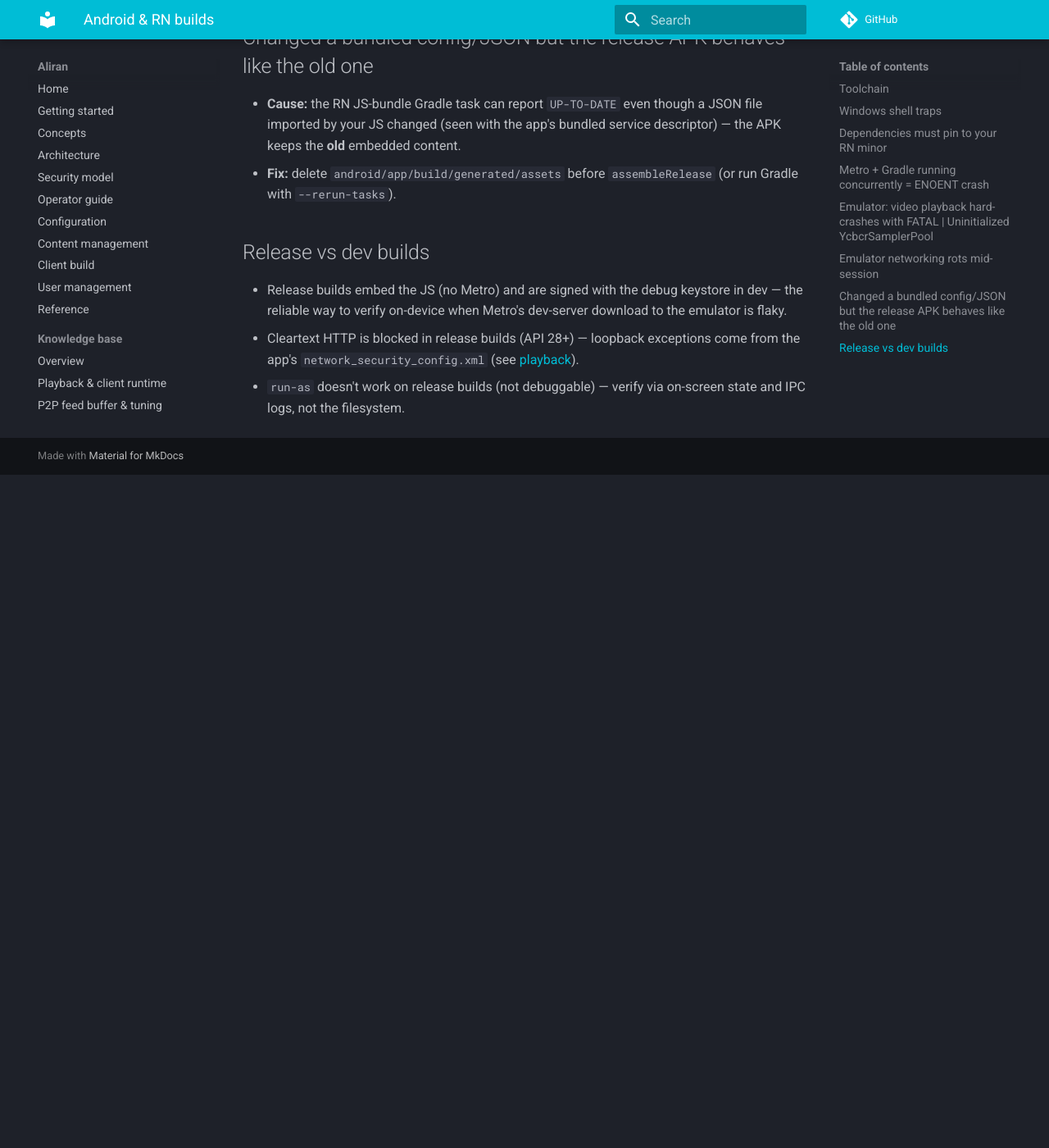
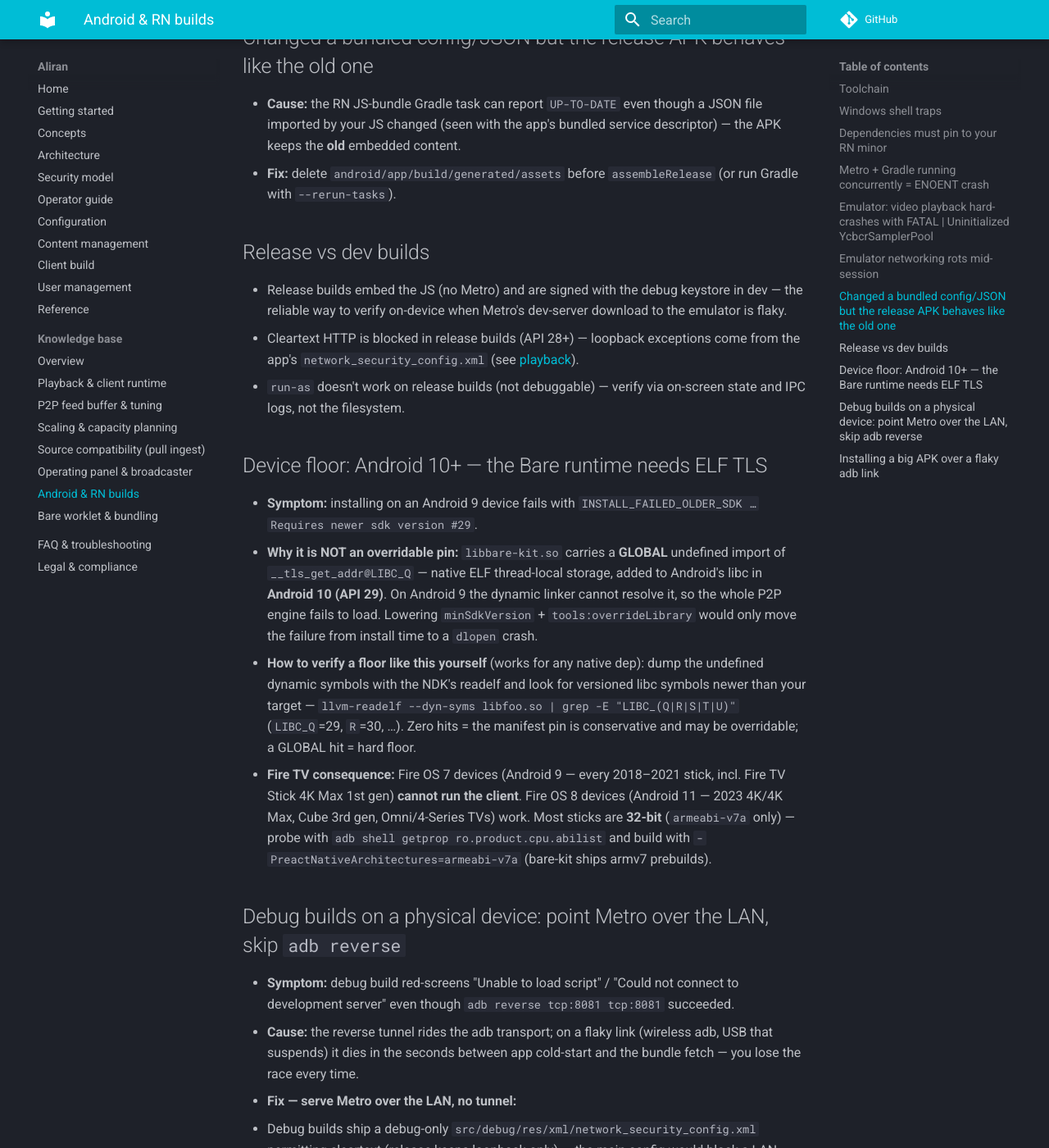
Before and after one commit to AbueloSimpson/aliran, an MkDocs documentation site: the page built from docs/kb/android-build.md, in a window 1280 px wide and 1400 px high, scrolled down 1699 px. Shown: the whole window at 82% size. Built offline with MkDocs 1.6.1 and Material for MkDocs 9.7.7, drawn with Linux system fonts in a browser that asks for light colours; comment, search, counter and statistics services are not loaded; before the commit the page ends 2278 px from its top, so only the background shows below that; some of the changed text lies outside the part shown.

Commit message:
docs(kb): Android 10 device floor, LAN-Metro debug recipe, flaky-adb installs; scope the web-player gateway
- kb/android-build.md: the Bare ELF-TLS floor (__tls_get_addr@LIBC_Q) with the
  llvm-readelf verification method, Fire TV device matrix + 32-bit ABI probe,
  Metro-over-LAN debug workflow (debug-only cleartext override + debug_http_host
  via run-as, console-goes-to-Metro gotcha), and the chunked-push install recipe
  for flaky adb links
- ROADMAP: expand the web-client stub into an HTTP-gateway web player design
  (headless SDK server-side, HLS-over-HTTPS to hls.js, panel HTTP auth; also
  unlocks sub-Android-10 devices as CDN-only clients; in-browser P2P stays
  separate research)

```diff
--- a/docs/kb/android-build.md
+++ b/docs/kb/android-build.md
@@ -75,3 +75,63 @@
   (see [playback](playback.md#posters-and-video-silently-fail-to-load-blank-tiles-no-error-anywhere)).
 - `run-as` doesn't work on release builds (not debuggable) — verify via on-screen
   state and IPC logs, not the filesystem.
+
+## Device floor: Android 10+ — the Bare runtime needs ELF TLS
+
+- **Symptom:** installing on an Android 9 device fails with
+  `INSTALL_FAILED_OLDER_SDK … Requires newer sdk version #29`.
+- **Why it is NOT an overridable pin:** `libbare-kit.so` carries a **GLOBAL**
+  undefined import of `__tls_get_addr@LIBC_Q` — native ELF thread-local storage,
+  added to Android's libc in **Android 10 (API 29)**. On Android 9 the dynamic
+  linker cannot resolve it, so the whole P2P engine fails to load. Lowering
+  `minSdkVersion` + `tools:overrideLibrary` would only move the failure from
+  install time to a `dlopen` crash.
+- **How to verify a floor like this yourself** (works for any native dep): dump the
+  undefined dynamic symbols with the NDK's readelf and look for versioned libc
+  symbols newer than your target —
+  `llvm-readelf --dyn-syms libfoo.so | grep -E "LIBC_(Q|R|S|T|U)"`
+  (`LIBC_Q`=29, `R`=30, …). Zero hits = the manifest pin is conservative and may be
+  overridable; a GLOBAL hit = hard floor.
+- **Fire TV consequence:** Fire OS 7 devices (Android 9 — every 2018–2021 stick,
+  incl. Fire TV Stick 4K Max 1st gen) **cannot run the client**. Fire OS 8 devices
+  (Android 11 — 2023 4K/4K Max, Cube 3rd gen, Omni/4-Series TVs) work. Most sticks
+  are **32-bit** (`armeabi-v7a` only) — probe with
+  `adb shell getprop ro.product.cpu.abilist` and build with
+  `-PreactNativeArchitectures=armeabi-v7a` (bare-kit ships armv7 prebuilds).
+
+## Debug builds on a physical device: point Metro over the LAN, skip `adb reverse`
+
+- **Symptom:** debug build red-screens "Unable to load script" / "Could not connect
+  to development server" even though `adb reverse tcp:8081 tcp:8081` succeeded.
+- **Cause:** the reverse tunnel rides the adb transport; on a flaky link (wireless
+  adb, USB that suspends) it dies in the seconds between app cold-start and the
+  bundle fetch — you lose the race every time.
+- **Fix — serve Metro over the LAN, no tunnel:**
+  1. Debug builds ship a debug-only `src/debug/res/xml/network_security_config.xml`
+     permitting cleartext (release keeps loopback-only) — the main config would
+     block a LAN Metro with `CLEARTEXT communication … not permitted`.
+  2. Point the app at your machine (debug builds are debuggable, so `run-as` works):
+     write `<string name="debug_http_host">YOUR_PC_IP:8081</string>` into the app's
+     default shared prefs via
+     `adb shell run-as <appId> sh -c 'printf … > shared_prefs/<appId>_preferences.xml'`.
+  3. Sanity-check reachability from the device first:
+     `adb shell curl -s -m4 http://YOUR_PC_IP:8081/status` → expect HTTP 200.
+- **Gotcha:** debug builds do **not** log `console.log` to logcat — `ReactNativeJS`
+  is empty (output goes to Metro/DevTools). Use screenshots and on-screen state for
+  verification; release builds still log to logcat.
+
+## Installing a big APK over a flaky adb link
+
+- Streamed `adb install` can die mid-push or return blank exit-255 on some devices
+  (seen on Samsung); large pushes also silently TRUNCATE — `adb push` may print
+  "1 file pushed" while the on-device file is short. Always verify with
+  `adb shell stat -c %s`.
+- The reliable recipe: build **single-ABI** first
+  (`-PreactNativeArchitectures=arm64-v8a` — a universal RN debug APK ~425 MB drops
+  to ~100-130 MB), then `split -b 20m app.apk chunk_`, push each chunk with a
+  size-verify + retry loop, reassemble on-device
+  (`cat /data/local/tmp/chunk_* > /data/local/tmp/x.apk`), verify the total, and
+  `adb shell pm install -r /data/local/tmp/x.apk`.
+- A blank exit-255 from `pm install` on a full, valid APK is often the link dropping
+  before adb reads the status — the install may have SUCCEEDED; check
+  `adb shell pm path <appId>` before retrying.
```
Also changed, not shown: ROADMAP.md (+11 -1 lines).
